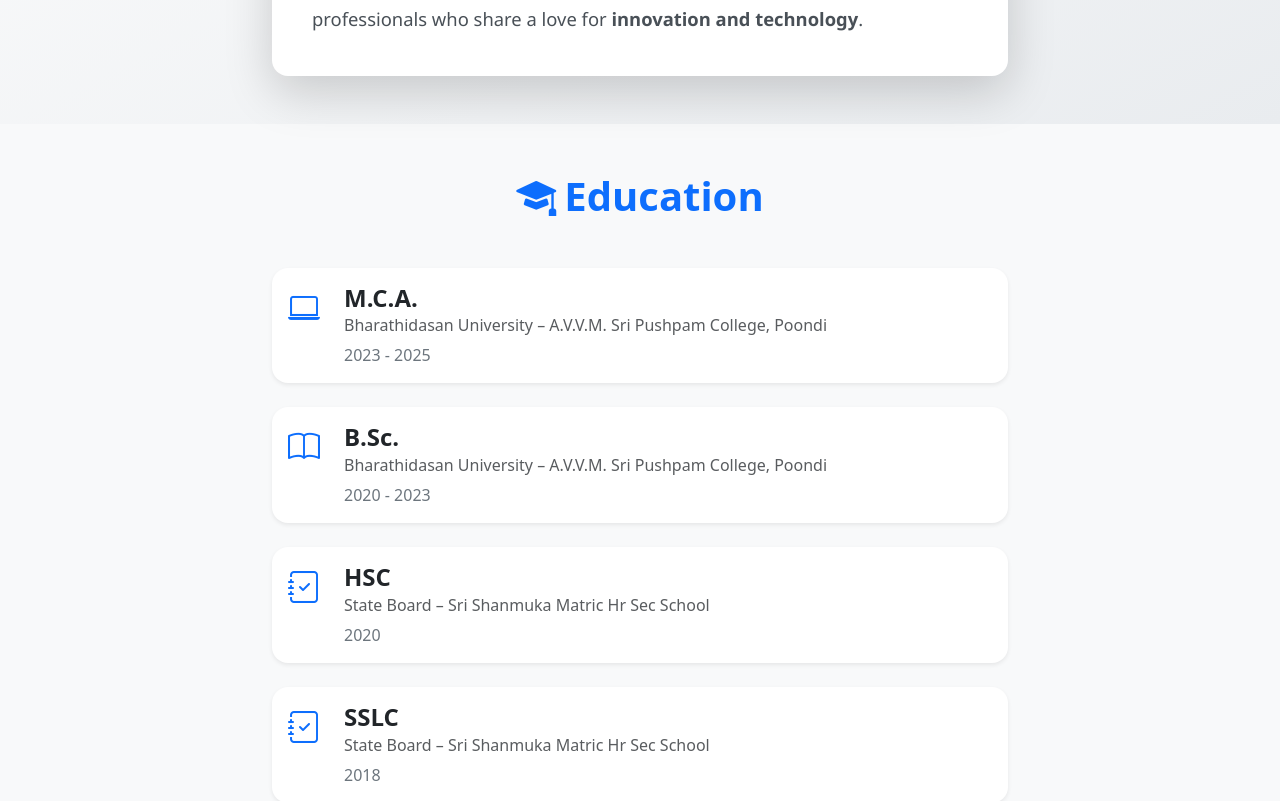
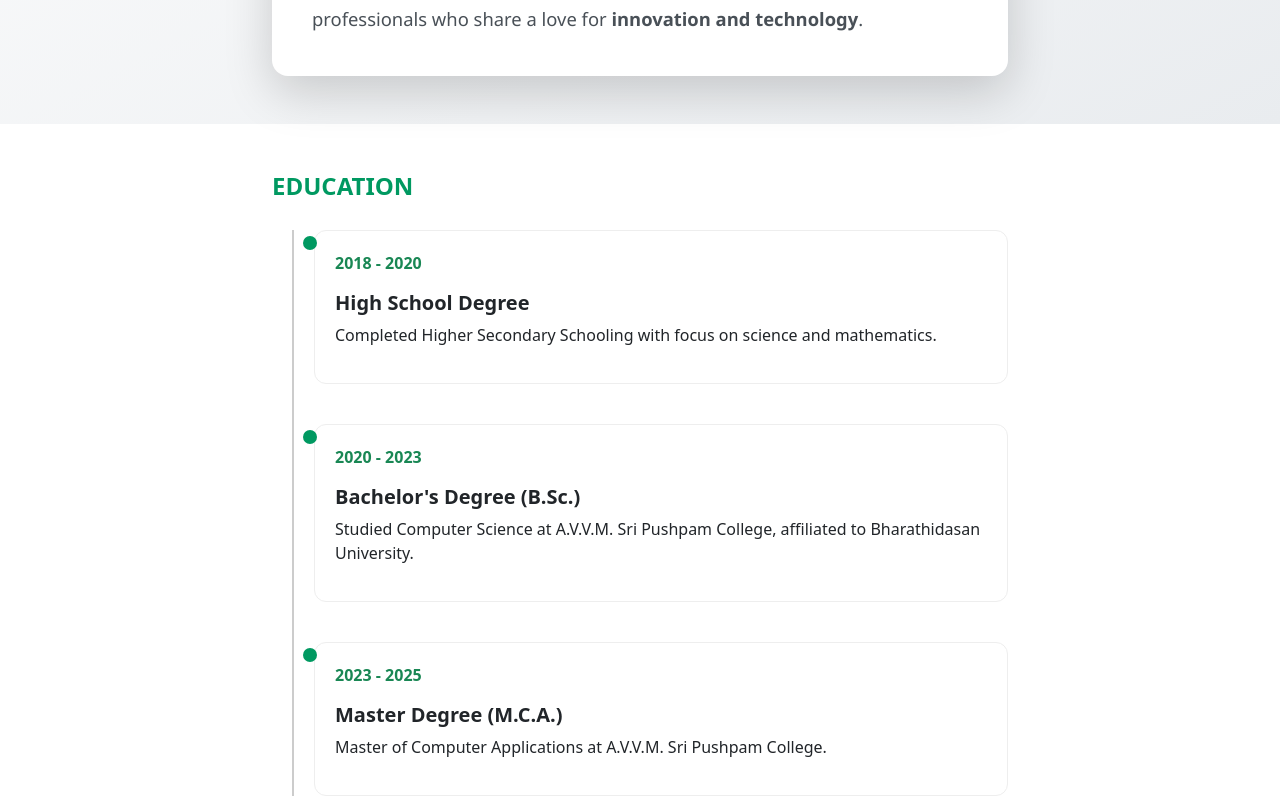
Before and after one commit to DeepakChitravel/Portfolio, a React (Create React App) app: page / in a window 1280 px wide. Shown: the part 980-1781 px from the top of the page. Built offline with nearby package versions, Linux system fonts and the light colour scheme.

Commit message:
Changed the Design of the Education Page

```diff
--- a/src/App.js
+++ b/src/App.js
@@ -1,5 +1,3 @@
-// src/App.js
-import React from 'react';
 import Header from './components/Header';
 import Hero from './components/Hero';
 import About from './components/About';
--- a/src/components/Education.js
+++ b/src/components/Education.js
@@ -1,60 +1,50 @@
+// EducationExperience.jsx
 import React from 'react';
-import { Container, Row, Col, Card } from 'react-bootstrap';
-import 'bootstrap-icons/font/bootstrap-icons.css';
+import { Container, Row, Col } from 'react-bootstrap';
+import '../styles/EducationExperience.css';
 
-const educationData = [
+const education = [
   {
-    degree: 'M.C.A.',
-    institution: 'Bharathidasan University – A.V.V.M. Sri Pushpam College, Poondi',
-    duration: '2023 - 2025',
-    icon: 'bi-laptop',
+    title: 'High School Degree',
+    duration: '2018 - 2020',
+    description: 'Completed Higher Secondary Schooling with focus on science and mathematics.',
   },
   {
-    degree: 'B.Sc.',
-    institution: 'Bharathidasan University – A.V.V.M. Sri Pushpam College, Poondi',
+    title: "Bachelor's Degree (B.Sc.)",
     duration: '2020 - 2023',
-    icon: 'bi-book',
+    description: 'Studied Computer Science at A.V.V.M. Sri Pushpam College, affiliated to Bharathidasan University.',
   },
   {
-    degree: 'HSC',
-    institution: 'State Board – Sri Shanmuka Matric Hr Sec School',
-    duration: '2020',
-    icon: 'bi-journal-check',
-  },
-  {
-    degree: 'SSLC',
-    institution: 'State Board – Sri Shanmuka Matric Hr Sec School',
-    duration: '2018',
-    icon: 'bi-journal-check',
+    title: 'Master Degree (M.C.A.)',
+    duration: '2023 - 2025',
+    description: 'Master of Computer Applications at A.V.V.M. Sri Pushpam College.',
   },
 ];
 
-const Education = () => {
+const EducationExperience = () => {
   return (
-    <div id="education" className="py-5" style={{ backgroundColor: '#f8f9fa' }}>
+    <div className="timeline-section py-5">
       <Container>
-        <h2 className="text-center text-primary mb-5 fw-bold" style={{ fontSize: '2.5rem' }}>
-          <i className="bi bi-mortarboard-fill me-2"></i>Education
-        </h2>
         <Row className="justify-content-center">
-          {educationData.map((edu, index) => (
-            <Col md={10} lg={8} key={index} className="mb-4">
-              <Card className="shadow-sm border-0 rounded-4">
-                <Card.Body className="d-flex align-items-start">
-                  <i className={`bi ${edu.icon} text-primary me-4`} style={{ fontSize: '2rem' }}></i>
-                  <div>
-                    <Card.Title className="text-dark fw-bold fs-4">{edu.degree}</Card.Title>
-                    <Card.Subtitle className="mb-2 text-muted">{edu.institution}</Card.Subtitle>
-                    <Card.Text className="text-secondary">{edu.duration}</Card.Text>
+          <Col md={10} lg={8}>
+            <h4 className="timeline-title">EDUCATION</h4>
+            <div className="timeline">
+              {education.map((item, idx) => (
+                <div className="timeline-item" key={idx}>
+                  <div className="timeline-dot" />
+                  <div className="timeline-content hover-card">
+                    <p className="text-success fw-bold">{item.duration}</p>
+                    <h5 className="fw-bold">{item.title}</h5>
+                    <p>{item.description}</p>
                   </div>
-                </Card.Body>
-              </Card>
-            </Col>
-          ))}
+                </div>
+              ))}
+            </div>
+          </Col>
         </Row>
       </Container>
     </div>
   );
 };
 
-export default Education;
+export default EducationExperience;
--- /dev/null
+++ b/src/styles/EducationExperience.css
@@ -0,0 +1,45 @@
+.timeline-section {
+  background: #fff;
+}
+
+.timeline-title {
+  color: #009961;
+  font-weight: bold;
+  margin-bottom: 30px;
+}
+
+.timeline {
+  position: relative;
+  margin-left: 20px;
+  padding-left: 20px;
+  border-left: 2px solid #ccc;
+}
+
+.timeline-item {
+  position: relative;
+  margin-bottom: 40px;
+}
+
+.timeline-dot {
+  position: absolute;
+  left: -11px;
+  top: 6px;
+  width: 14px;
+  height: 14px;
+  background-color: #009961;
+  border-radius: 50%;
+  z-index: 2;
+}
+
+.timeline-content {
+  background: #fff;
+  padding: 20px;
+  border-radius: 12px;
+  border: 1px solid #eee;
+  transition: all 0.3s ease;
+}
+
+.hover-card:hover {
+  box-shadow: 0 8px 20px rgba(0, 0, 0, 0.1);
+  transform: translateY(-5px);
+}
```
